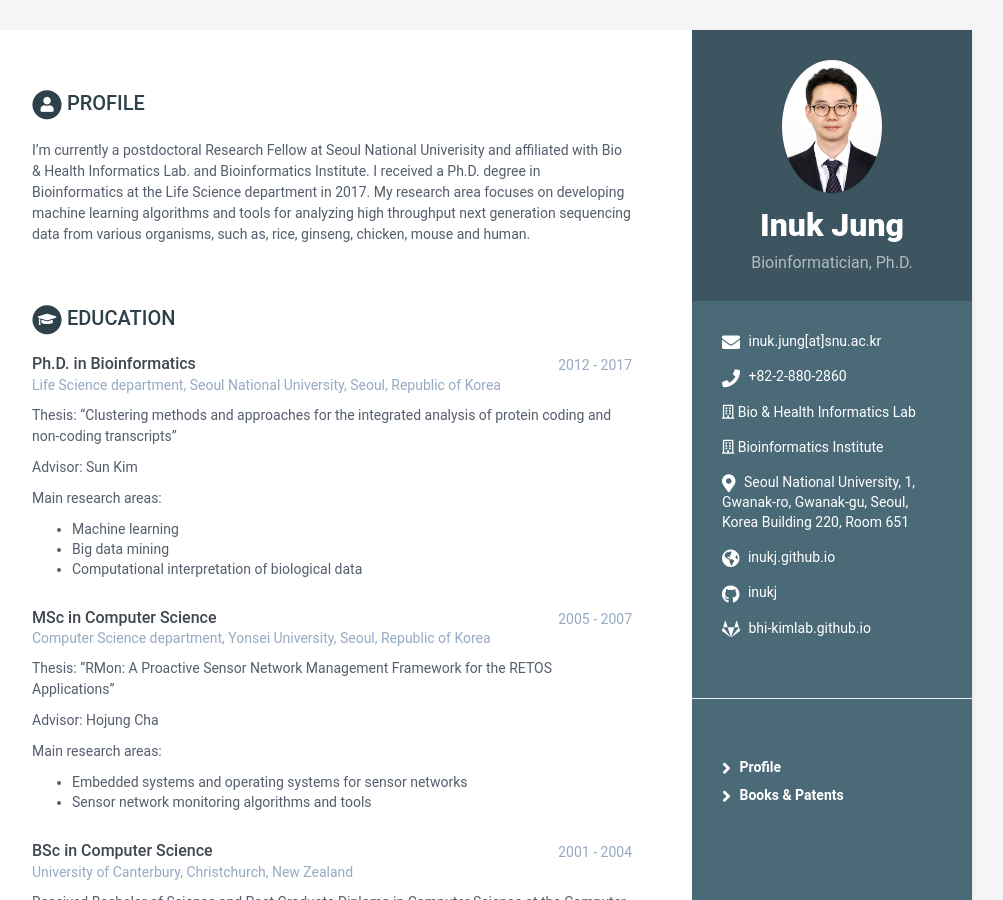
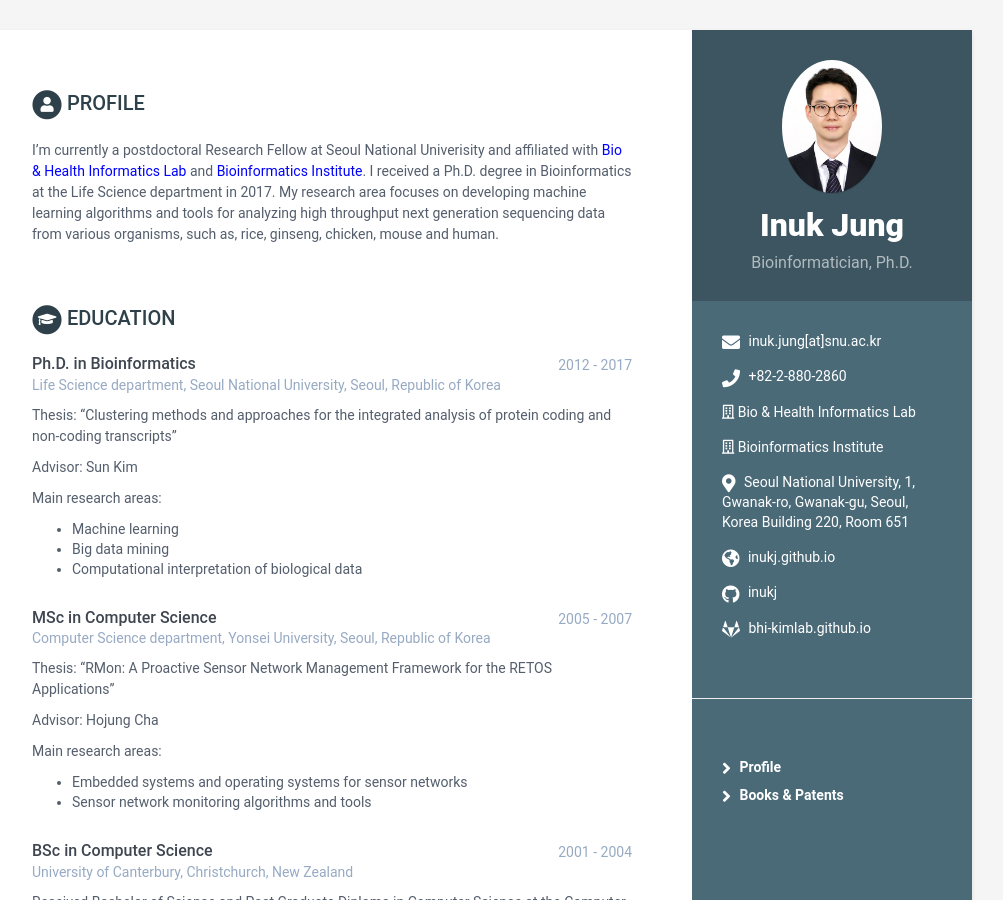
Before and after one commit to inukj/inukj.github.io, a Jekyll site: the page built from index.html, in a window 1280 px wide and 900 px high. Shown: the whole window, without its empty margins (168-1171 px from the left). Built offline with Jekyll 4.4.1, drawn with Linux system fonts in a browser that asks for light colours.

Commit message:
update profile

```diff
--- a/_data/data.yml
+++ b/_data/data.yml
@@ -30,7 +30,7 @@ sidebar:
 career-profile:
     title: Profile
     summary: |
-      I'm currently a postdoctoral Research Fellow at Seoul National Univerisity and affiliated with Bio & Health Informatics Lab. and Bioinformatics Institute. I received a Ph.D. degree in Bioinformatics at the Life Science department in 2017. My research area focuses on developing machine learning algorithms and tools for analyzing high throughput next generation sequencing data from various organisms, such as, rice, ginseng, chicken, mouse and human.
+      I'm currently a postdoctoral Research Fellow at Seoul National Univerisity and affiliated with <a href="https://bhi-kimlab.github.io/" style="color:blue" target="_blank">Bio & Health Informatics Lab</a> and <a href="http://nbiosnu.org/" style="color:blue" target="_blank">Bioinformatics Institute</a>. I received a Ph.D. degree in Bioinformatics at the Life Science department in 2017. My research area focuses on developing machine learning algorithms and tools for analyzing high throughput next generation sequencing data from various organisms, such as, rice, ginseng, chicken, mouse and human.
 
 education:
     - degree: Ph.D. in Bioinformatics
```
